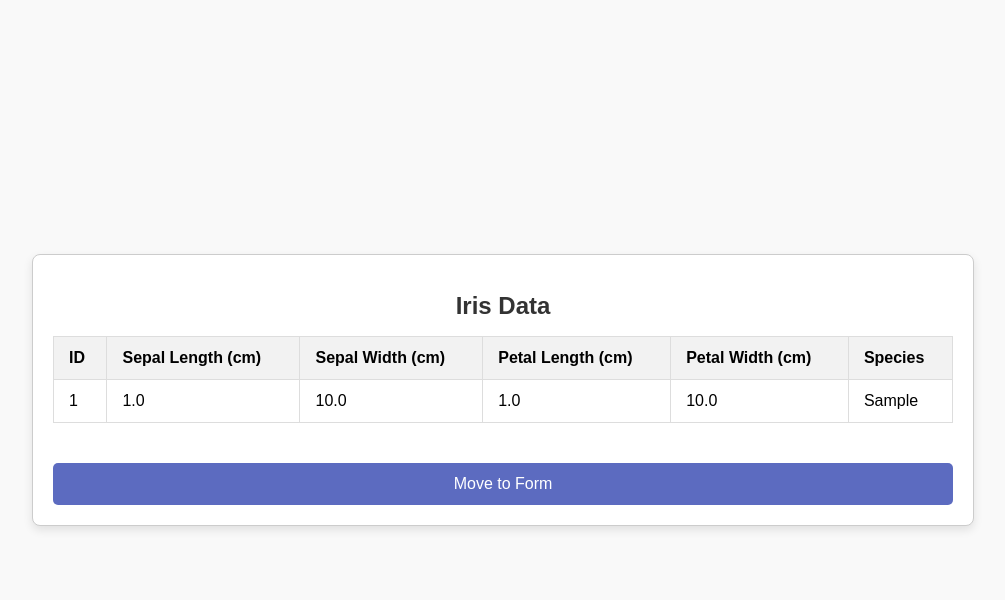
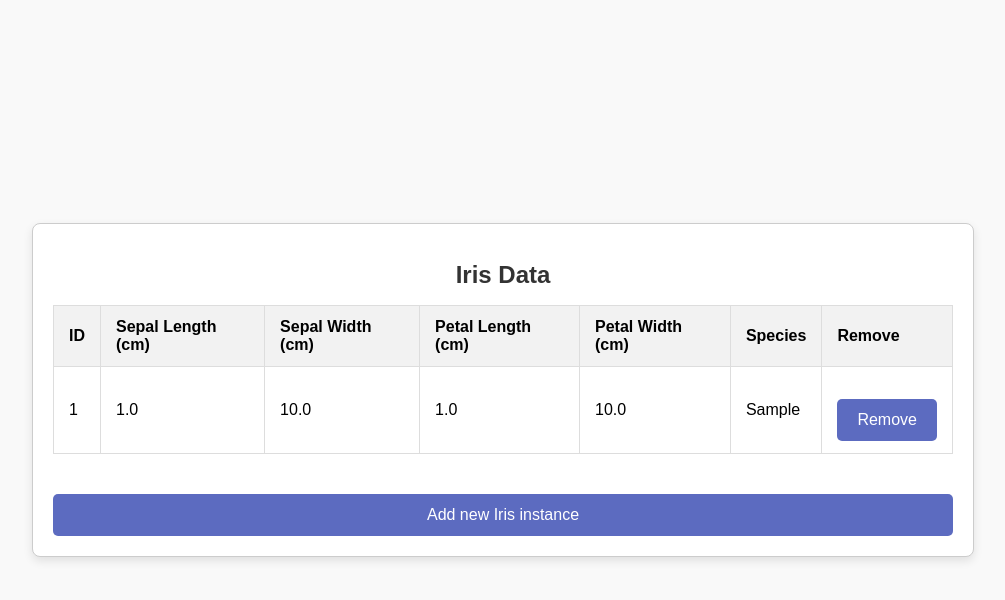
Before and after one commit to centGeek/ProgrammingInPython, a Flask app: page / in a window 1280 px wide. Shown: the top 600 px of the page, without its empty margins (137-1142 px from the left). Run offline with Flask 3, Linux system fonts and the light colour scheme; tables that the repository leaves empty hold one stand-in row (values such as "Sample post").

Commit message:
dodano delete

```diff
--- a/zadanie3/main.py
+++ b/zadanie3/main.py
@@ -54,7 +54,57 @@ class Iris(Resource):
             })
         return result
 
-api.add_resource(Iris, '/api/data')
+    @marshal_with(irisFields)
+    def delete(self, id):
+        iris = IrisModel.query.get(id)
+        if not iris:
+            abort(404, message="Iris with id {} not found".format(id))
+        db.session.delete(iris)
+        db.session.commit()
+        return '', 204
+    @marshal_with(irisFields)
+    def post(self):
+        parser = reqparse.RequestParser()
+        parser.add_argument('sepal_length_cm', type=float, required=True, help="Sepal length cannot be blank")
+        parser.add_argument('sepal_width_cm', type=float, required=True, help="Sepal width cannot be blank")
+        parser.add_argument('petal_length_cm', type=float, required=True, help="Petal length cannot be blank")
+        parser.add_argument('petal_width_cm', type=float, required=True, help="Petal width cannot be blank")
+        parser.add_argument('species', type=str, required=True, help="Species cannot be blank")
+
+        try:
+            args = parser.parse_args()
+        except Exception as e:
+            abort(400, message=str(e))
+
+        new_iris = IrisModel(
+            sepal_length_cm=args['sepal_length_cm'],
+            sepal_width_cm=args['sepal_width_cm'],
+            petal_length_cm=args['petal_length_cm'],
+            petal_width_cm=args['petal_width_cm'],
+            species=args['species']
+        )
+
+        db.session.add(new_iris)
+        db.session.commit()
+
+        return new_iris, 201
+    def add_iris():
+        if request.method == 'POST':
+            try:
+                iris = IrisModel(
+                    sepal_length_cm=float(request.form['sepal_length_cm']),
+                    sepal_width_cm=float(request.form['sepal_width_cm']),
+                    petal_length_cm=float(request.form['petal_length_cm']),
+                    petal_width_cm=float(request.form['petal_width_cm']),
+                    species=request.form['species']
+                )
+                db.session.add(iris)
+                db.session.commit()
+            except Exception as e:
+                return f"An error occurred: {e}", 400
+        return render_template('form.html')
+
+api.add_resource(Iris, '/api/data', '/api/data/<int:id>')
 
 @app.route('/')
 def home():
@@ -78,12 +128,19 @@ def add_iris():
         except Exception as e:
             return f"An error occurred: {e}", 400
     return render_template('form.html')
+
+@app.route('/delete/<int:id>', methods=['POST', 'DELETE'])
 def delete_iris(id):
-    iris = IrisModel.query.filter_by(id=id).first()
-    if not iris:
-        abort(404, "Not found Iris")
-    db.session.delete(iris)
-    db.session.commit()
+    try:
+        iris = IrisModel.query.get(id)
+        if not iris:
+            return f"Iris with id {id} not found", 404
+        db.session.delete(iris)
+        db.session.commit()
+
+        return render_template('index.html')
+    except Exception as e:
+        return f"An error occurred: {e}", 400
 
 if __name__ == '__main__':
     with app.app_context():
--- a/zadanie3/templates/index.html
+++ b/zadanie3/templates/index.html
@@ -68,6 +68,7 @@
                     <th>Petal Length (cm)</th>
                     <th>Petal Width (cm)</th>
                     <th>Species</th>
+                    <th>Remove</th>
                 </tr>
             </thead>
             <tbody>
@@ -79,6 +80,13 @@
                     <td>{{ row.petal_length_cm }}</td>
                     <td>{{ row.petal_width_cm }}</td>
                     <td>{{ row.species }}</td>
+                    <td>
+                    <form action="/delete/{{ row.id }}" method="post" style="margin: 0; display: inline;">
+                        <button type="submit" onclick="return confirm('Are you sure you want to delete this record?')">
+                            Remove
+                        </button>
+                    </form>
+                    </td>
                 </tr>
                 {% endfor %}
             </tbody>
@@ -86,7 +94,7 @@
 
         <div class="back-btn">
             <a href="/add">
-                <button>Move to Form</button>
+                <button>Add new Iris instance</button>
             </a>
         </div>
     </div>
```
Also changed, not shown: 1 other file.
